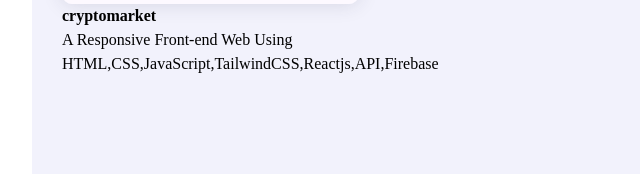
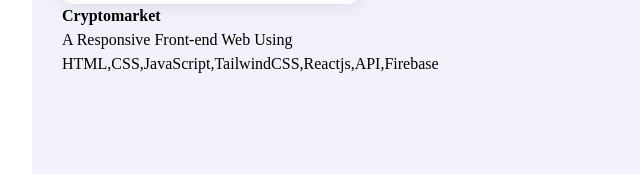
Before and after one commit to Vince042894/My_portfolio, a plain HTML site: page index.html in a window 1280 px wide. Shown: the part 4824-4998 px from the top of the page, 238-878 px from the left. Drawn offline with nearby package versions, Linux system fonts and the light colour scheme; a web font is replaced by a local one.

Commit message:
Change Project Title

```diff
--- a/index.html
+++ b/index.html
@@ -517,7 +517,7 @@
                       alt=""></a>
                   </div>
                 </div>
-                <h4>cryptomarket</h4>
+                <h4>Cryptomarket</h4>
                 <p>A Responsive Front-end Web Using HTML,CSS,JavaScript,TailwindCSS,Reactjs,API,Firebase</p>
               </div>
               <!-- portfolio item end -->
```
